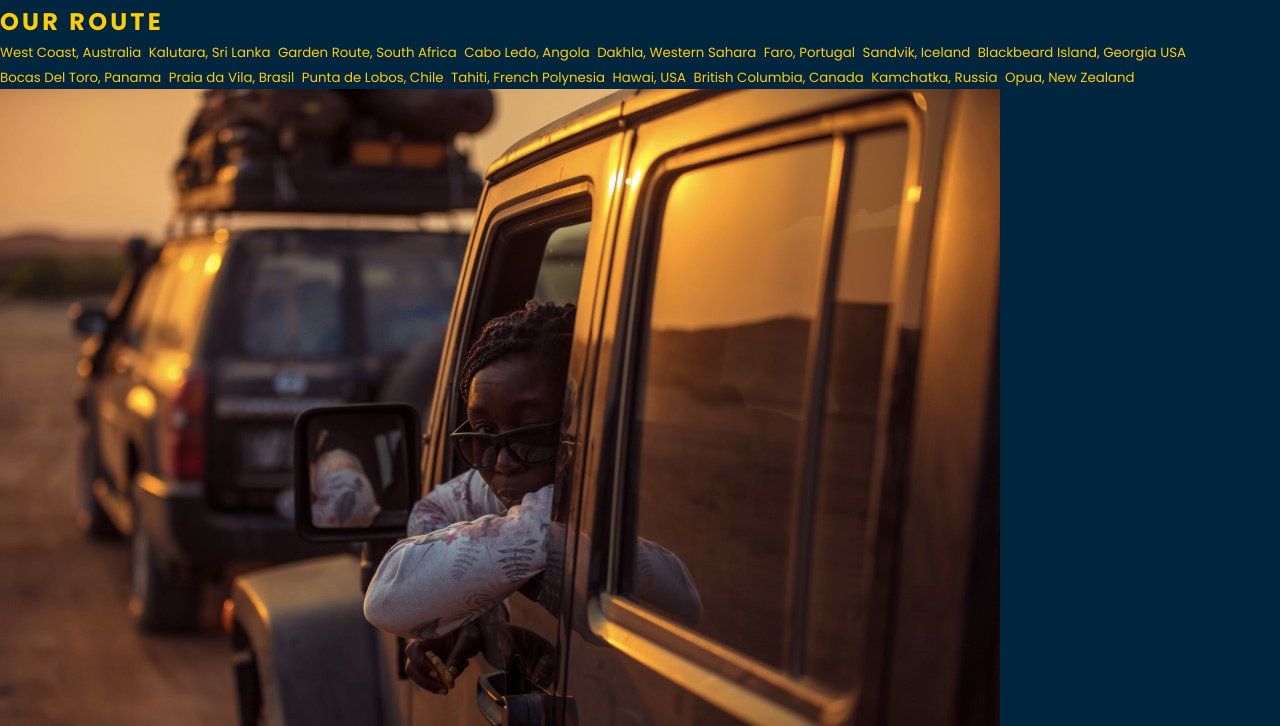
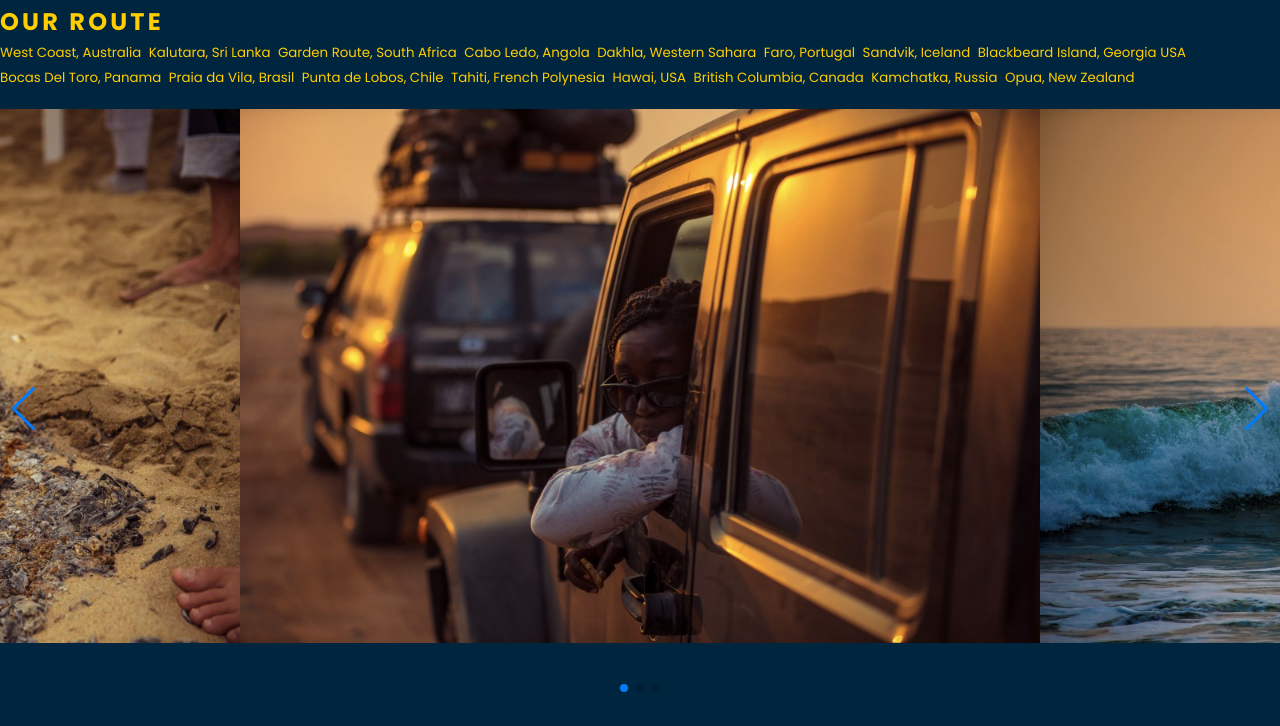
Before and after one commit to kovacsviktoria/odyssey-vol2-table2, a plain HTML site: page index.html in a window 1280 px wide. Shown: the part 1063-1789 px from the top of the page. Drawn offline with nearby package versions, Linux system fonts and the light colour scheme.

Commit message:
gallery settings

```diff
--- a/script.js
+++ b/script.js
@@ -41,41 +41,44 @@ function loadEvent() {
     const galleryContainer = document.getElementById("galleryContainer");
 
     galleryContainer.insertAdjacentHTML("beforeend", `
-    <div class="swiperContainer">
+    <div class="swiper-container">
 
-        <div id="swiperWrapper"></div>
+    <div class="swiper-wrapper"></div>
 
-        <div class="swiperPagination"></div>
+    <div class="swiper-pagination"></div>
 
-        <div class="swiperButtonPrev"></div>
-        <div class="swiperButtonNext"></div>
+    <div class="swiper-button-prev"></div>
+    <div class="swiper-button-next"></div>
 
     </div>
     `)
 
     const images = ["cars", "surfing", "teapot"];
-    const targetSwiper = document.getElementById("swiperWrapper");
+    const targetSwiper = document.querySelector(".swiper-wrapper");
 
     for (const image of images) {
-        const slide =`<div class="swiperSlide"><img src="png-files/${image}.png" /></div>`;
+        const slide =`<div class="swiper-slide"><img src="png-files/${image}.png" /></div>`;
 
         targetSwiper.insertAdjacentHTML("beforeend", slide)
     }
 
-    const swiper = new Swiper('.swiperContainer', {
+    const swiper = new Swiper(".swiper-container", {
         // Optional parameters
         loop: true,
+        centeredSlides: true,
+        slidesPerView: "auto",
+
 
         // If we need pagination
         pagination: {
-          el: '.swiperPagination',
+          el: ".swiper-pagination",
           clickable: true
         },
 
         // Navigation arrows
         navigation: {
-          nextEl: '.swiperButtonNext',
-          prevEl: '.swiperButtonPrev',
+          nextEl: ".swiper-button-next",
+          prevEl: ".swiper-button-prev",
         },
 
     });
--- a/style.scss
+++ b/style.scss
@@ -274,3 +274,17 @@ body {
     fill: url(#wave);
   }
 }
+
+.swiper-container {
+  height: 600px;
+
+  margin: 20px auto;
+
+  .swiper-slide {
+    width: 100vh;
+
+      img {
+        width: 100%;
+      }
+  }
+}
```
Also changed, not shown: style.css, 1 other file.
